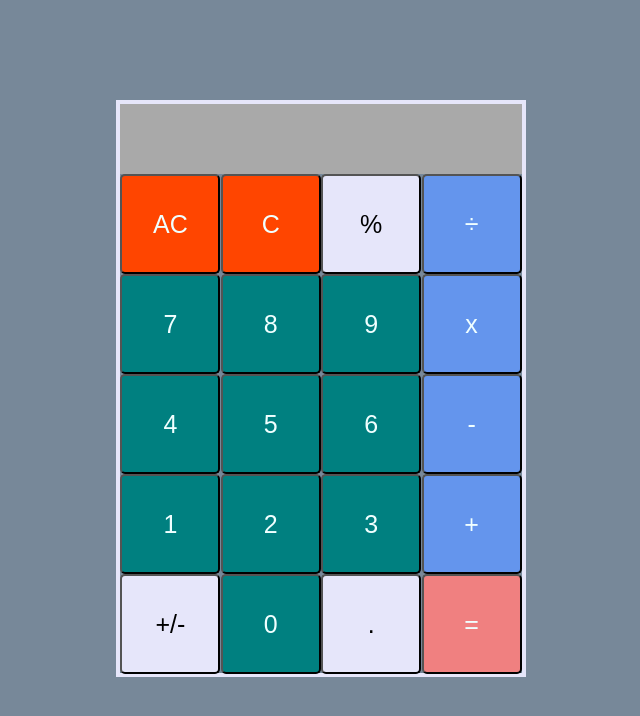
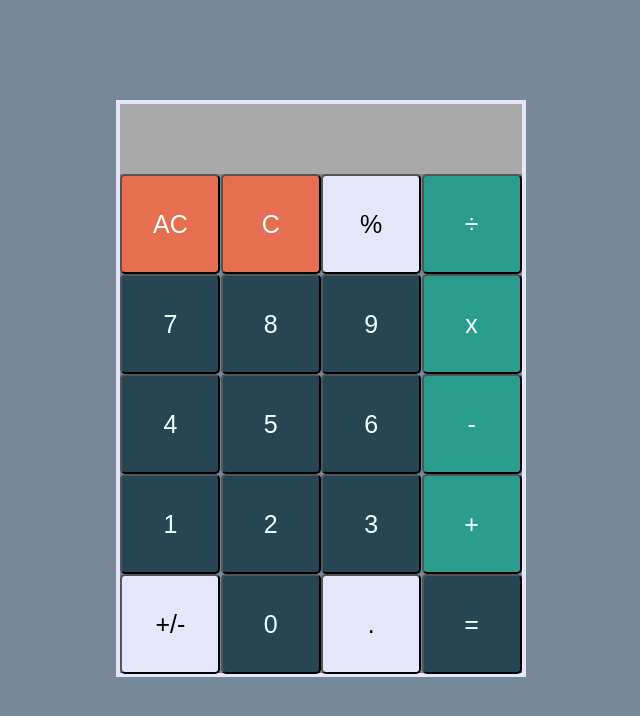
Before and after one commit to symonogwe/calculator-project, a plain HTML site: page index.html in a window 1280 px wide. Shown: the whole page, without its empty margins (319-959 px from the left). Drawn offline with Linux system fonts and the light colour scheme.

Commit message:
Change color of digit-number, operator and equals sign

```diff
--- a/styles.css
+++ b/styles.css
@@ -44,7 +44,7 @@ body {
 
 .digit.clear,
 .digit.delete {
-    background-color: orangered;
+    background-color: #e76f51;
     color: azure;
 }
 
@@ -54,12 +54,12 @@ body {
 }
 
 .digit.operator {
-    background-color: cornflowerblue;
+    background-color: #2a9d8f;
     color: azure;
 }
 
 .digit.number {
-    background-color: teal;
+    background-color: #264653;
     color: azure;
 }
 
@@ -69,6 +69,6 @@ body {
 }
 
 .digit.operate {
-    background-color: lightcoral;
+    background-color: #264653;
     color: azure;
 }
```
